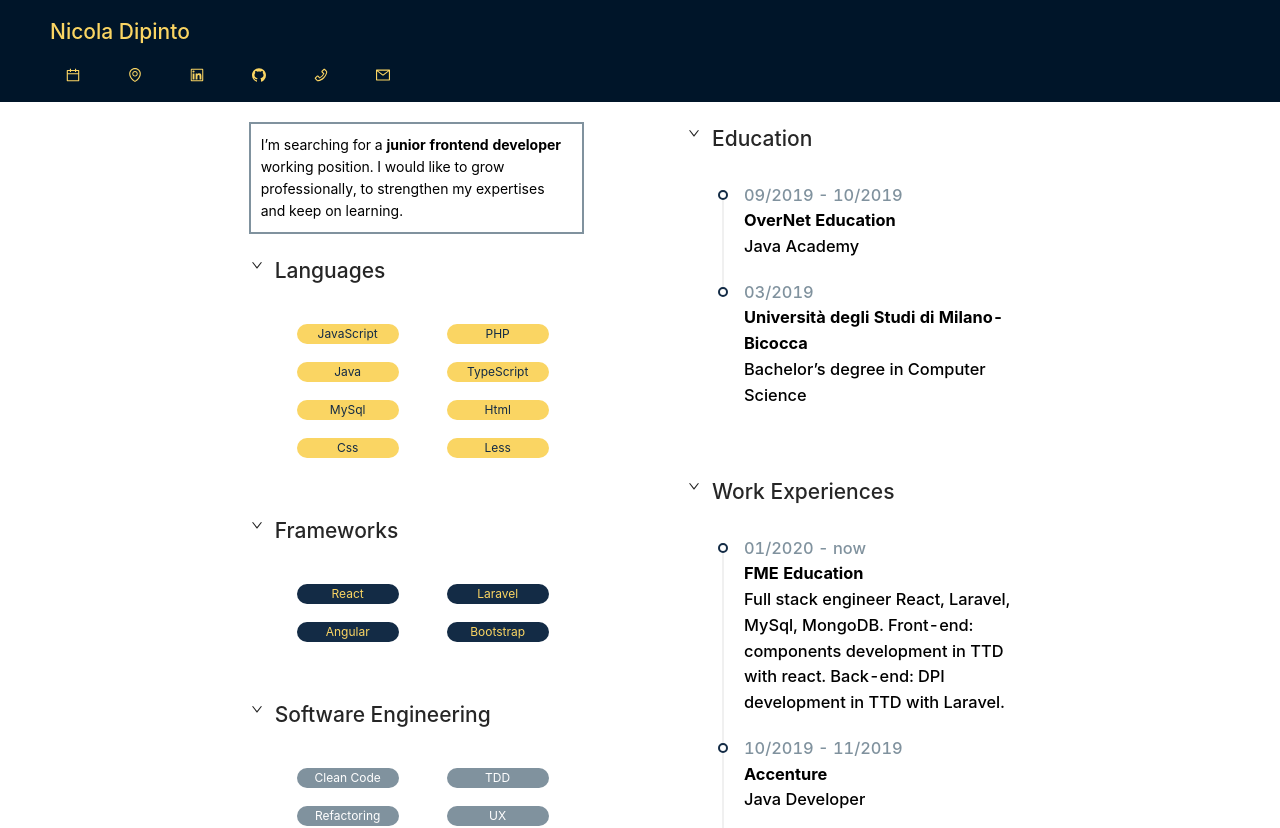
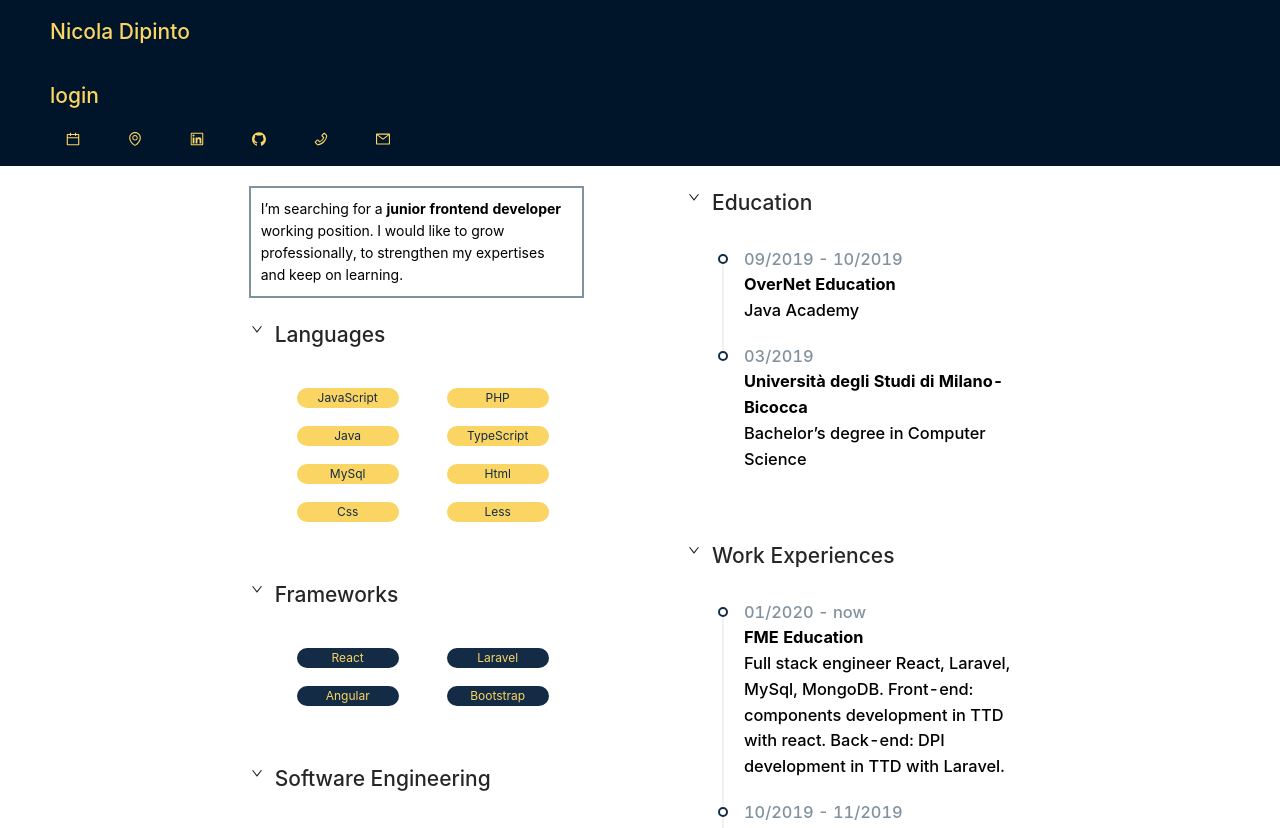
Before and after one commit to NicolaDipintoDev/cv.assignment, a React (Create React App) app in the folder cv-assignment/: page / in a window 1280 px wide. Shown: the top 828 px of the page. Built offline with nearby package versions, Linux system fonts and the light colour scheme.

Commit message:
fix & render Login

```diff
--- a/cv-assignment/src/components/headerContent/HeaderContent.js
+++ b/cv-assignment/src/components/headerContent/HeaderContent.js
@@ -1,10 +1,11 @@
 import React from "react";
 import './header.css';
 import HeaderIcons from "./headerIcons/HeaderIcons";
+import Login from './login/Login';
 
 const HeaderContent = () => (
   <div className="headerContent">
-    <h1 className="headerName">Nicola Dipinto</h1>
+    <h1 className="headerName">Nicola Dipinto <Login /></h1>
     <div>
       <HeaderIcons />
     </div>
--- a/cv-assignment/src/components/headerContent/login/login.js
+++ b/cv-assignment/src/components/headerContent/login/login.js
@@ -6,4 +6,4 @@ const Login = () => {
   );
 };
 
-export default HeaderIcon;
+export default Login;
```
